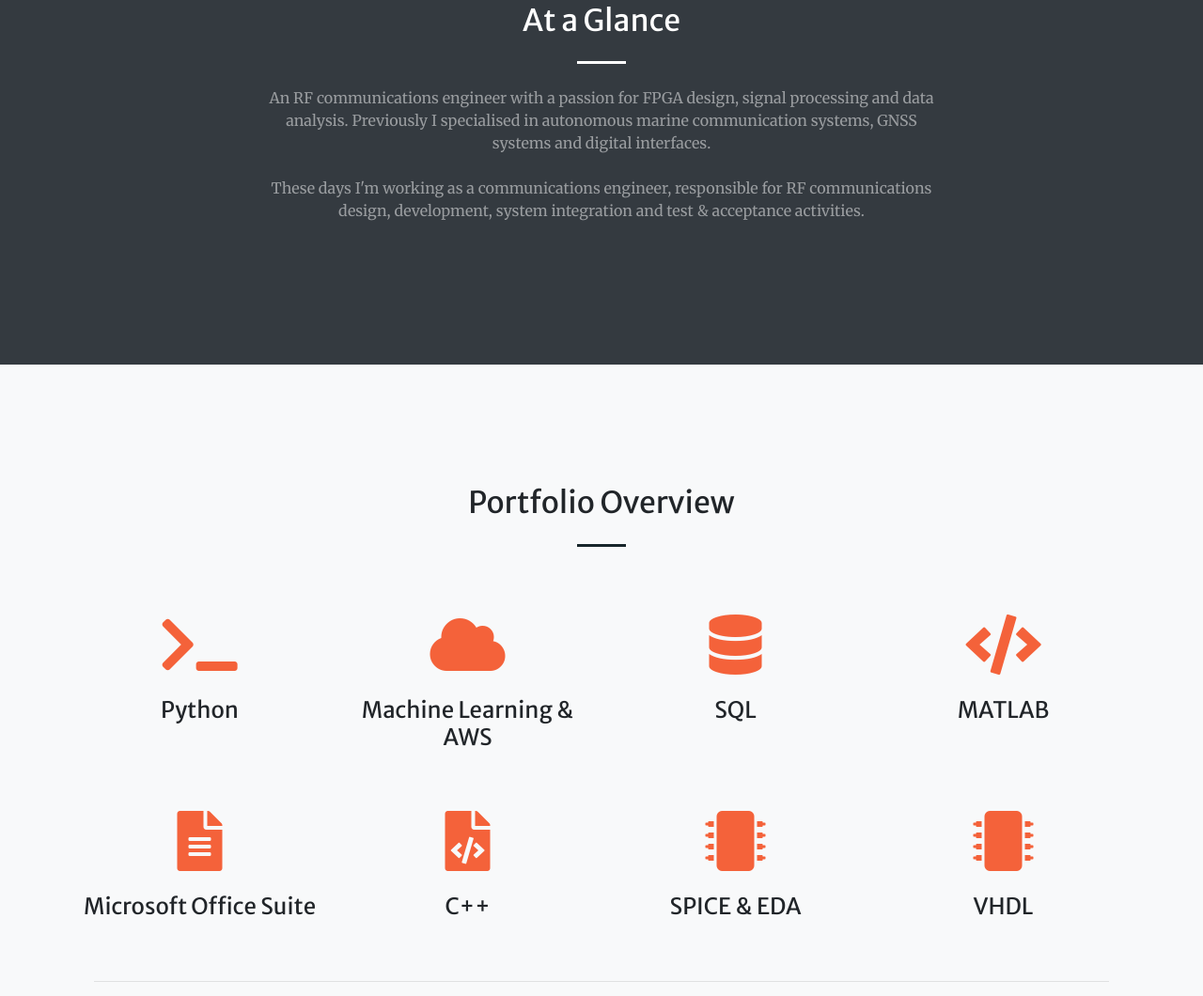
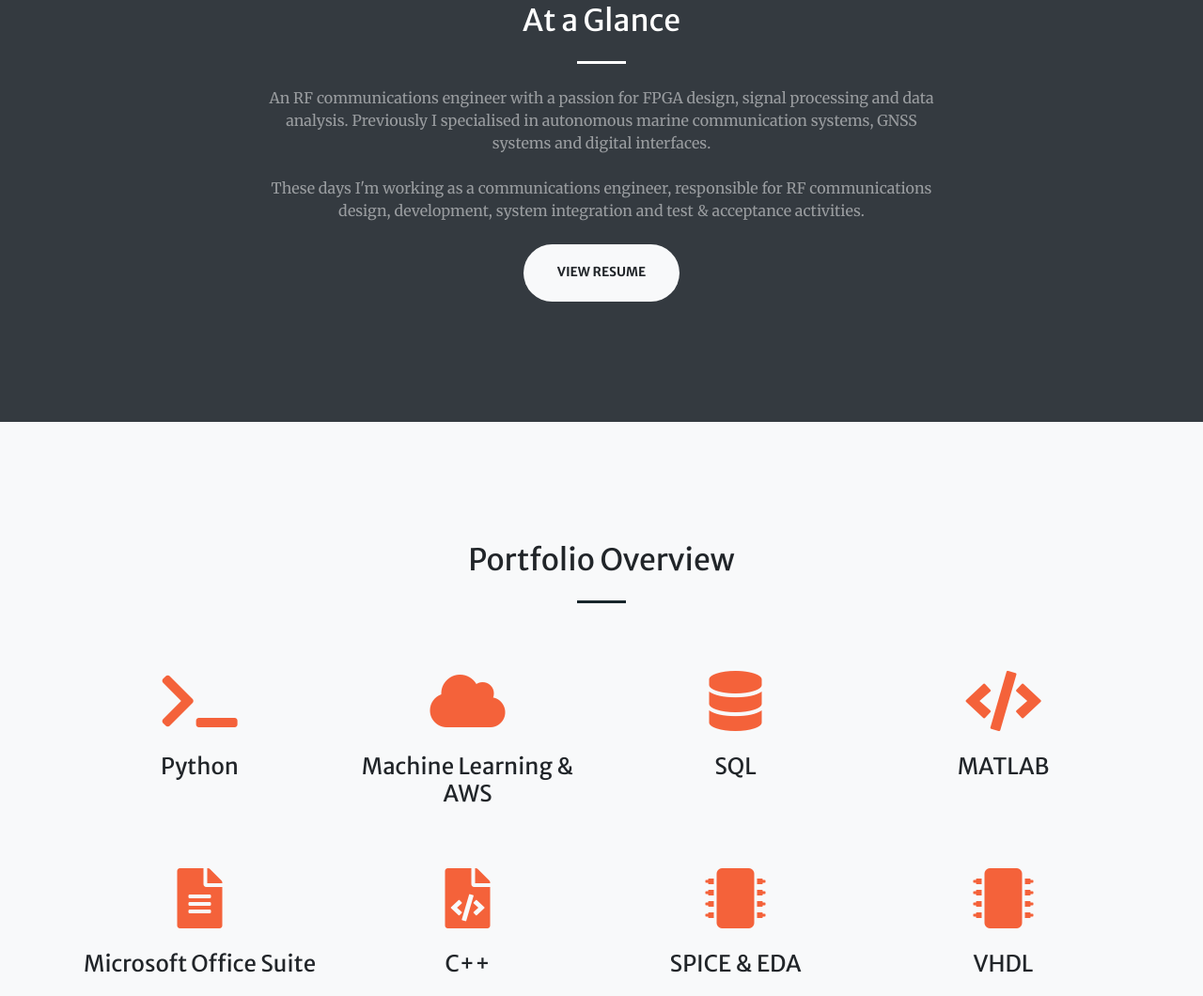
Before and after one commit to FinOrr/finorr.github.io, a website with bundled scripts: page index.html in a window 1280 px wide. Shown: the part 925-1985 px from the top of the page at 94% size. Built offline with nearby package versions, Linux system fonts and the light colour scheme.

Commit message:
Update index.html

```diff
--- a/index.html
+++ b/index.html
@@ -84,7 +84,7 @@
                     <p class="text-white-50 mb-4">These days I'm working as a communications engineer, responsible for
                         RF communications design, development, system integration and test & acceptance activities.</p>
 
-                    <!-- <a class="btn btn-light btn-xl" href="" target="_blank">View resume</a> -->
+                    <a class="btn btn-light btn-xl" href="https://drive.google.com/file/d/1EfU3UzKk--zp4OKIu9gWgW7s4J9_4cre/view?usp=sharing" target="_blank">View resume</a>
                 </div>
             </div>
         </div>
```
